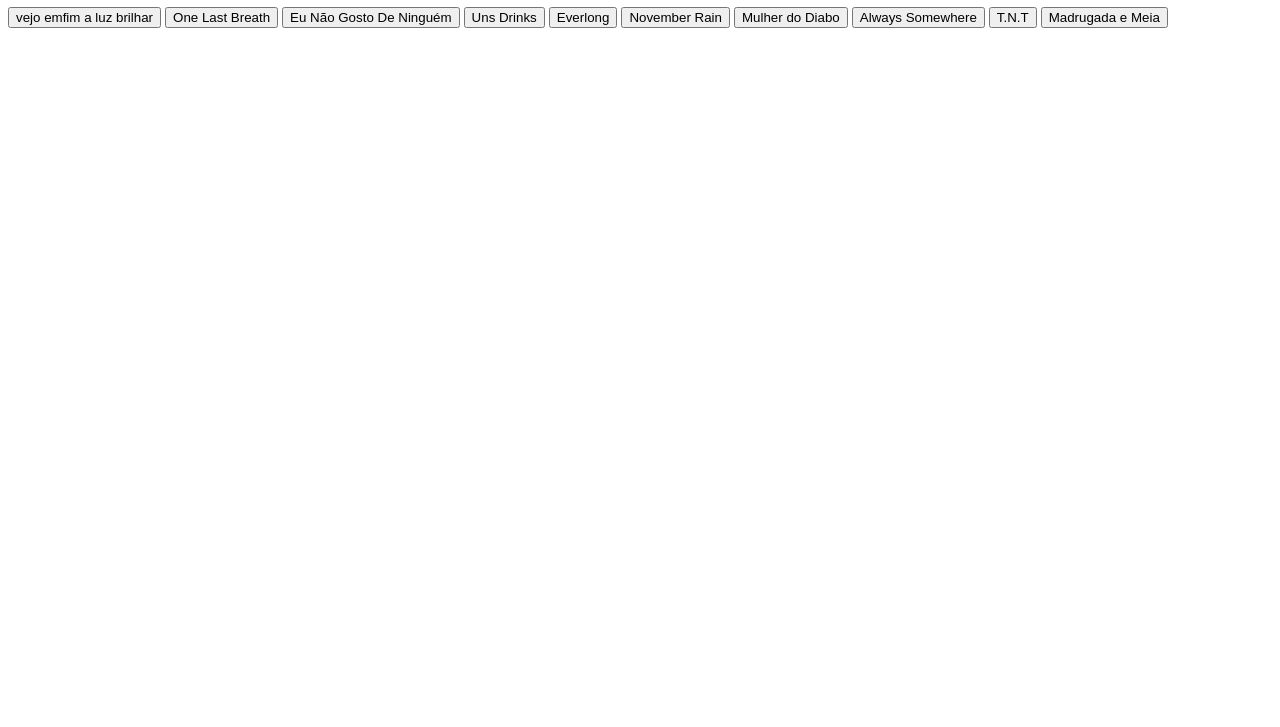
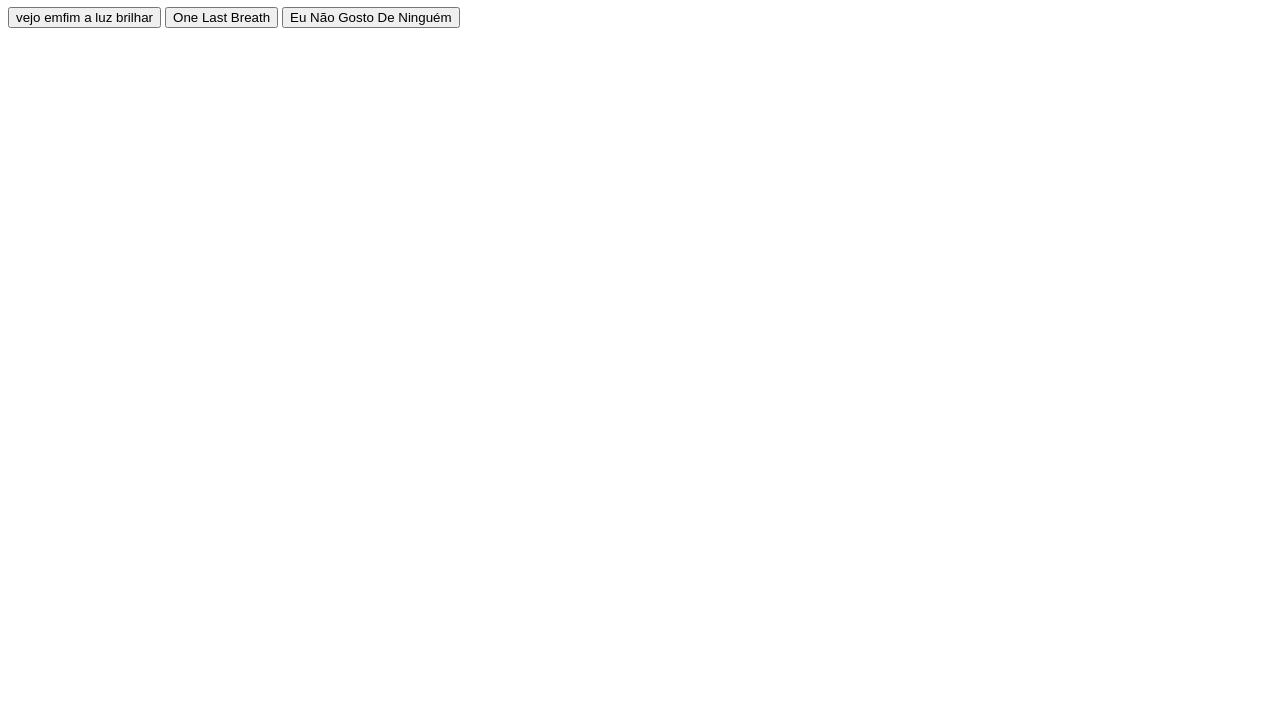
Before and after one commit to alanaalves16-cmyk/disney, a plain HTML site: page index.html in a window 1280 px wide. Shown: the part 73-800 px from the top of the page. Drawn offline with Linux system fonts and the light colour scheme.

Commit message:
Update index.html

```diff
--- a/index.html
+++ b/index.html
@@ -12,25 +12,12 @@
 <button onclick="tocarSom ('rapunzel')">vejo emfim a luz brilhar</button>
 <button onclick="tocarSom ('One Last Breath')">One Last Breath</button>
 <button onclick="tocarSom ('Eu Não Gosto De Ninguém')">Eu Não Gosto De Ninguém</button>
-<button onclick="tocarSom ('Uns Drinks')">Uns Drinks</button>
-<button onclick="tocarSom ('Everlong')">Everlong</button>
-<button onclick="tocarSom ('November Rain')">November Rain</button>
-<button onclick="tocarSom ('Mulher do Diabo')">Mulher do Diabo</button>
-<button onclick="tocarSom ('Always Somewhere')">Always Somewhere</button>
-<button onclick="tocarSom('T.N.T')">T.N.T</button>
-<button onclick="tocarSom('Madrugada e Meia')">Madrugada e Meia</button>
 
 
 <audio id="rapunzel" src="rapunzel.mp3"></audio>
 <audio id="One Last Breath" src="One-Last-Breath.mp3"></audio>
 <audio id="Eu Não Gosto De Ninguém" src="Eu-Não-Gosto-De-Ninguém.mp3"></audio>
-<audio id="Uns Drinks" src="Uns-Drinks.mp3"></audio>
-<audio id="Everlong" src="Everlong.mp3"></audio>
-<audio id="November Rain" src="November-Rain.mp3"></audio>
-<audio id="Mulher do Diabo" src="Mulher-do-Diabo.mp3"></audio>
-<audio id="Always Somewhere" src="Always-Somewhere.mp3"></audio>
-<audio id="T.N.T" src="T.N.T.mp3"></audio>
-<audio id="Madrugada e Meia" src="Madrugada-e-Meia.mp3"></audio>
+
 
 <script src="script.js"></script>
 
```
